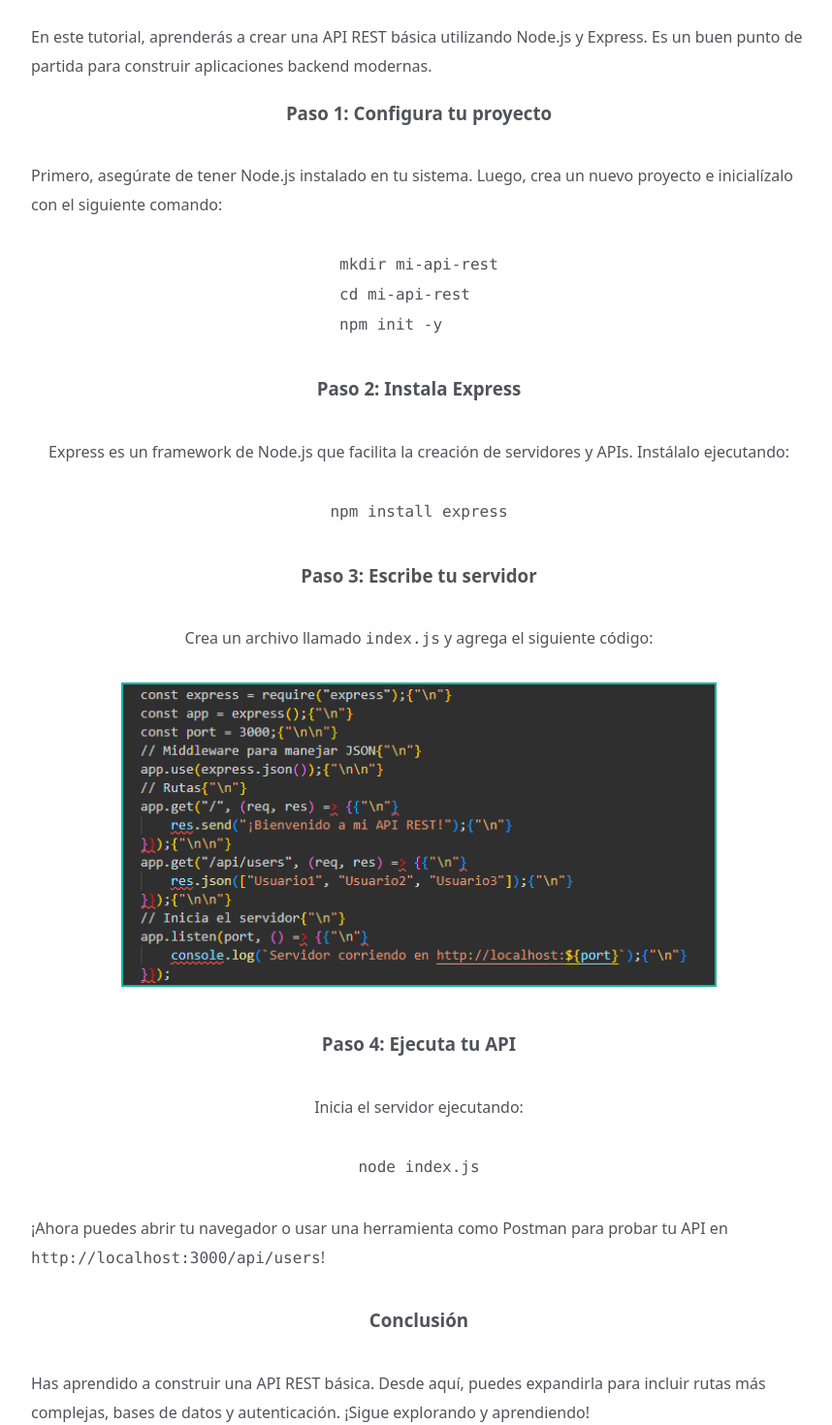
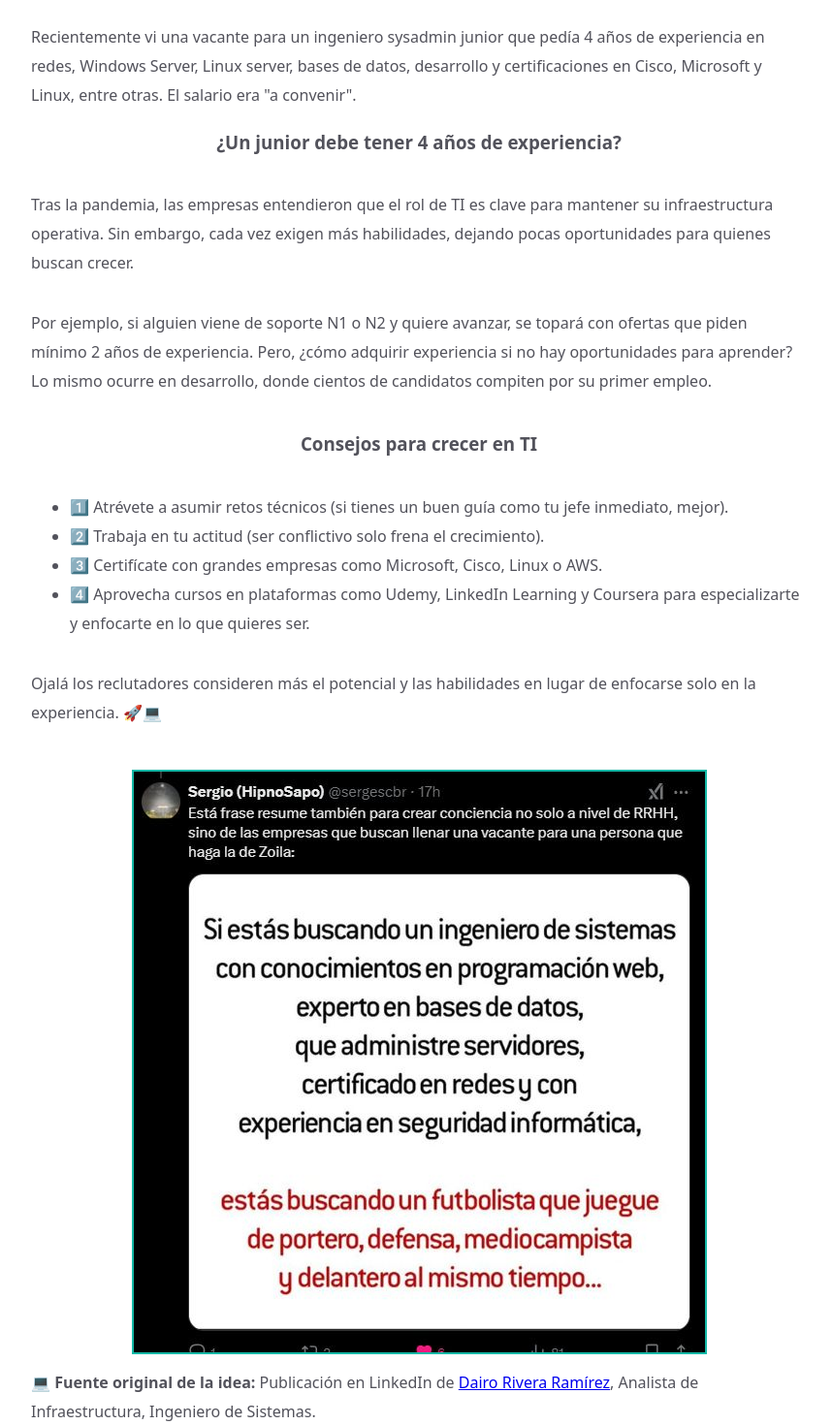
Before and after one commit to josueprogramer01/portafolio, a React (Create React App) app: page /#/article/1 in a window 1280 px wide. Shown: the part 380-1850 px from the top of the page at 97% size, without its empty margins (198-1056 px from the left). Built offline with nearby package versions, Linux system fonts and the light colour scheme.

Commit message:
nuevo articulo y biblioteca de vistas web

```diff
--- a/public/index.html
+++ b/public/index.html
@@ -5,6 +5,21 @@
 		<link rel="icon" href="%PUBLIC_URL%/favicon.ico" />
 		<meta name="viewport" content="width=device-width, initial-scale=1" />
 		<meta name="theme-color" content="#000000" />
+		<script
+			defer
+			data-domain="josueprogramer01.github.io/portafolio"
+			src="https://plausible.io/js/script.file-downloads.hash.outbound-links.pageview-props.revenue.tagged-events.js"
+		></script>
+		<script>
+			window.plausible =
+				window.plausible ||
+				function () {
+					(window.plausible.q = window.plausible.q || []).push(
+						arguments
+					);
+				};
+		</script>
+
 		<title>Reactfolio</title>
 	</head>
 	<body>
--- a/src/components/articles/article.jsx
+++ b/src/components/articles/article.jsx
@@ -20,7 +20,7 @@
 						<div className="article-title">{title}</div>
 						<div className="article-description">{description}</div>
 						<div className="article-link">
-							Read Article{" "}
+							Más información{" "}
 							<FontAwesomeIcon
 								style={{ fontSize: "10px" }}
 								icon={faChevronRight}
--- a/src/data/articles.js
+++ b/src/data/articles.js
@@ -1,11 +1,12 @@
 import React from "react";
 import codeJava from "../assets/codeJava.png";
+import imgRefle from "../assets/imgRefle.jpg";
 import "./styles.css";
 
-function article_5() {
+function article_6() {
 	return {
 		date: "07 enero 2024",
-		title: "Beneficios del Cloud Computing",
+		title: "Reflexión: Beneficios del Cloud Computing",
 		description:
 			"La computación en nube ofrece una serie de ventajas, como el ahorro de costes y una mayor flexibilidad.",
 		keywords: [
@@ -24,7 +25,9 @@
 
 				.randImage {
 					align-self: center;
-					outline: 2px solid red;
+					outline: 2px solid var(--link-color) !important;
+					max-width: 100%;
+					height: auto;
 				}
 				`,
 		body: (
@@ -82,10 +85,10 @@
 	};
 }
 
-function article_4() {
+function article_5() {
 	return {
 		date: "07 marzo 2024",
-		title: "La importancia de Google Cloud Run",
+		title: "Reflexión: La importancia de Google Cloud Run",
 		description:
 			"Google Cloud Run es un servicio que permite desplegar y ejecutar aplicaciones contenedorizadas de manera escalable y sin servidor, eliminando la complejidad de gestionar infraestructura.",
 		keywords: [
@@ -104,7 +107,9 @@
 
 				.randImage {
 					align-self: center;
-					outline: 2px solid red;
+					outline: 2px solid var(--link-color) !important;
+					max-width: 100%;
+					height: auto;
 				}
 				`,
 		body: (
@@ -167,10 +172,10 @@
 	};
 }
 
-function article_3() {
+function article_4() {
 	return {
 		date: "15 agosto 2024",
-		title: "Introducción a la Programación en Python",
+		title: "Tutorial: Introducción a la Programación en Python",
 		description:
 			"Python es un lenguaje de programación versátil y fácil de aprender, ideal para principiantes y expertos por igual.",
 		keywords: [
@@ -189,7 +194,9 @@
 
 				.randImage {
 					align-self: center;
-					outline: 2px solid blue;
+					outline: 2px solid var(--link-color) !important;
+					max-width: 100%;
+					height: auto;
 				}
 				`,
 		body: (
@@ -252,10 +259,10 @@
 	};
 }
 
-function article_2() {
+function article_3() {
 	return {
 		date: "20 septiembre 2024",
-		title: "Desarrollo de Aplicaciones Web con React",
+		title: "Consejo: Desarrollo de Aplicaciones Web con React",
 		description:
 			"React es una biblioteca de JavaScript que facilita la creación de interfaces de usuario interactivas y dinámicas.",
 		keywords: [
@@ -274,7 +281,9 @@
 
 				.randImage {
 					align-self: center;
-					outline: 2px solid green;
+					outline: 2px solid var(--link-color) !important;
+					max-width: 100%;
+					height: auto;
 				}
 				`,
 		body: (
@@ -327,8 +336,6 @@
 					<img
 						src="https://bigbite.net/wp-content/uploads/2017/11/React.jpg"
 						alt="React"
-						width={610}
-						height={310}
 						className="randImage"
 					/>
 				</div>
@@ -337,7 +344,7 @@
 	};
 }
 
-function article_1() {
+function article_2() {
 	return {
 		date: "28 enero 2025",
 		title: "Tutorial: Creando una API REST Básica con Node.js y Express",
@@ -360,6 +367,8 @@
 				.randImage {
 					align-self: center;
 					outline: 2px solid var(--link-color) !important;
+					max-width: 100%;
+					height: auto;
 				}
 				`,
 		body: (
@@ -401,8 +410,6 @@
 							<img
 								src={codeJava}
 								alt="Code JavaScript"
-								width={610}
-								height={310}
 								className="randImage"
 							/>
 							{/* const express = require("express");{"\n"}
@@ -444,8 +451,6 @@
 					<img
 						src="https://www.curotec.com/wp-content/uploads/2024/08/Express-1.png?w=1024"
 						alt="Node.js y Express"
-						width={610}
-						height={310}
 						className="randImage"
 					/>
 				</div>
@@ -454,6 +459,113 @@
 	};
 }
 
-const myArticles = [article_1, article_2, article_3, article_4, article_5];
+function article_1() {
+	return {
+		date: "12 febrero 2025",
+		title: "Reflexión: El Desafío de Crecer en TI en un Mercado Exigente",
+		description:
+			"Exploramos las barreras que enfrentan los profesionales de TI para avanzar en su carrera y cómo pueden superar los requisitos de experiencia excesivos.",
+		keywords: [
+			"TI",
+			"Experiencia laboral",
+			"Infraestructura",
+			"Certificaciones",
+			"Desarrollo profesional",
+		],
+		style: `
+				.article-content {
+					display: flex;
+					flex-direction: column;
+					align-items: center;
+				}
+
+				.randImage {
+					align-self: center;
+					outline: 2px solid var(--link-color) !important;
+					max-width: 100%;
+					height: auto;
+				}
+				`,
+		body: (
+			<React.Fragment>
+				<div className="article-content">
+					<div className="paragraph">
+						Recientemente vi una vacante para un ingeniero sysadmin
+						junior que pedía 4 años de experiencia en redes, Windows
+						Server, Linux server, bases de datos, desarrollo y
+						certificaciones en Cisco, Microsoft y Linux, entre
+						otras. El salario era "a convenir".
+					</div>
+					<h3>¿Un junior debe tener 4 años de experiencia?</h3>
+					<p>
+						Tras la pandemia, las empresas entendieron que el rol de
+						TI es clave para mantener su infraestructura operativa.
+						Sin embargo, cada vez exigen más habilidades, dejando
+						pocas oportunidades para quienes buscan crecer.
+					</p>
+					<p>
+						Por ejemplo, si alguien viene de soporte N1 o N2 y
+						quiere avanzar, se topará con ofertas que piden mínimo 2
+						años de experiencia. Pero, ¿cómo adquirir experiencia si
+						no hay oportunidades para aprender? Lo mismo ocurre en
+						desarrollo, donde cientos de candidatos compiten por su
+						primer empleo.
+					</p>
+					<h3>Consejos para crecer en TI</h3>
+					<ul>
+						<li>
+							1️⃣ Atrévete a asumir retos técnicos (si tienes un
+							buen guía como tu jefe inmediato, mejor).
+						</li>
+						<li>
+							2️⃣ Trabaja en tu actitud (ser conflictivo solo frena
+							el crecimiento).
+						</li>
+						<li>
+							3️⃣ Certifícate con grandes empresas como Microsoft,
+							Cisco, Linux o AWS.
+						</li>
+						<li>
+							4️⃣ Aprovecha cursos en plataformas como Udemy,
+							LinkedIn Learning y Coursera para especializarte y
+							enfocarte en lo que quieres ser.
+						</li>
+					</ul>
+					<p>
+						Ojalá los reclutadores consideren más el potencial y las
+						habilidades en lugar de enfocarse solo en la
+						experiencia. 🚀💻
+					</p>
+					<br></br>
+					<img
+						src={imgRefle}
+						alt="TI y Desarrollo Profesional"
+						className="randImage"
+					/>
+					<p>
+						<strong>💻 Fuente original de la idea:</strong>{" "}
+						Publicación en LinkedIn de{" "}
+						<a
+							href="https://www.linkedin.com/feed/update/urn:li:activity:7294414401611182080/"
+							target="_blank"
+						>
+							Dairo Rivera Ramírez
+						</a>
+						, Analista de Infraestructura, Ingeniero de Sistemas.
+					</p>
+				</div>
+			</React.Fragment>
+		),
+	};
+}
+
+const myArticles = [
+	article_1,
+	article_2,
+	article_3,
+	article_4,
+	article_5,
+	article_6,
+];
 
 export default myArticles;
```
Also changed, not shown: src/assets/imgRefle.jpg (added).
